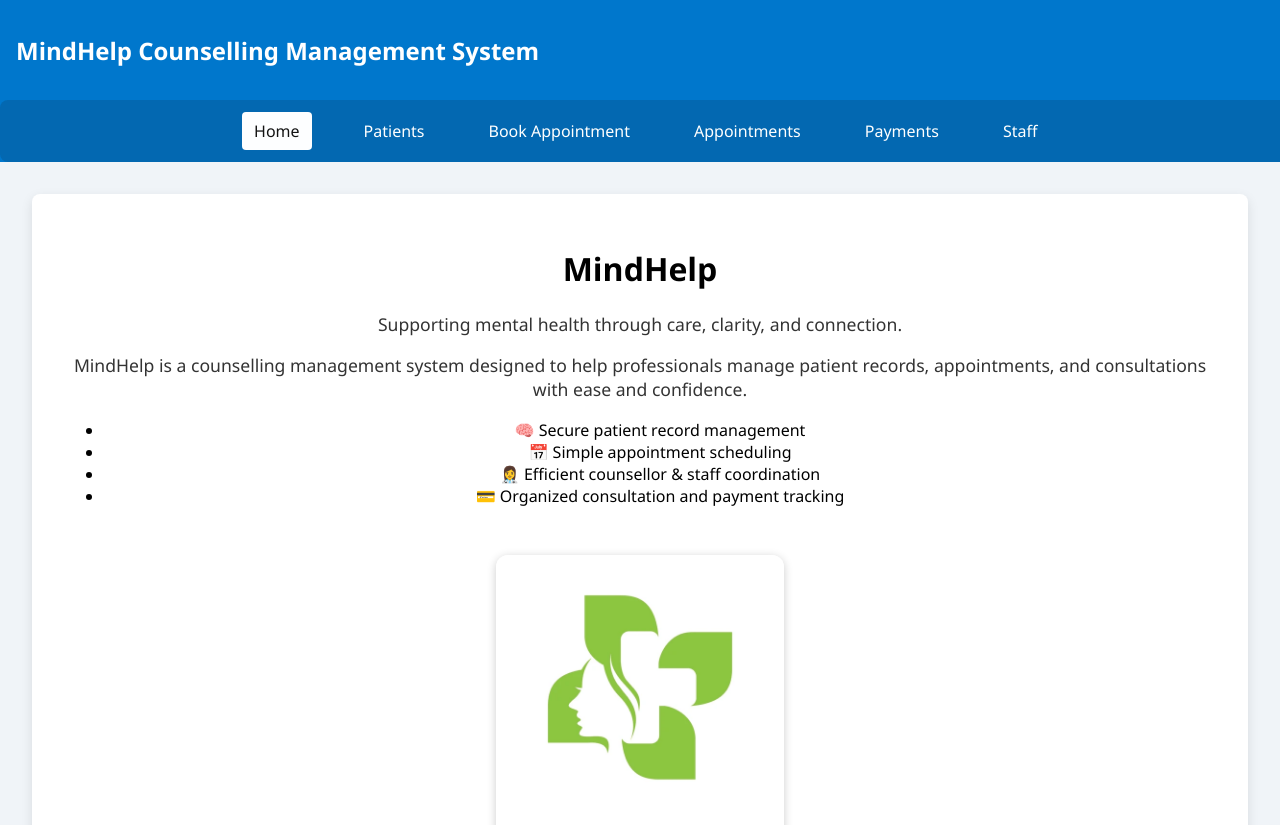
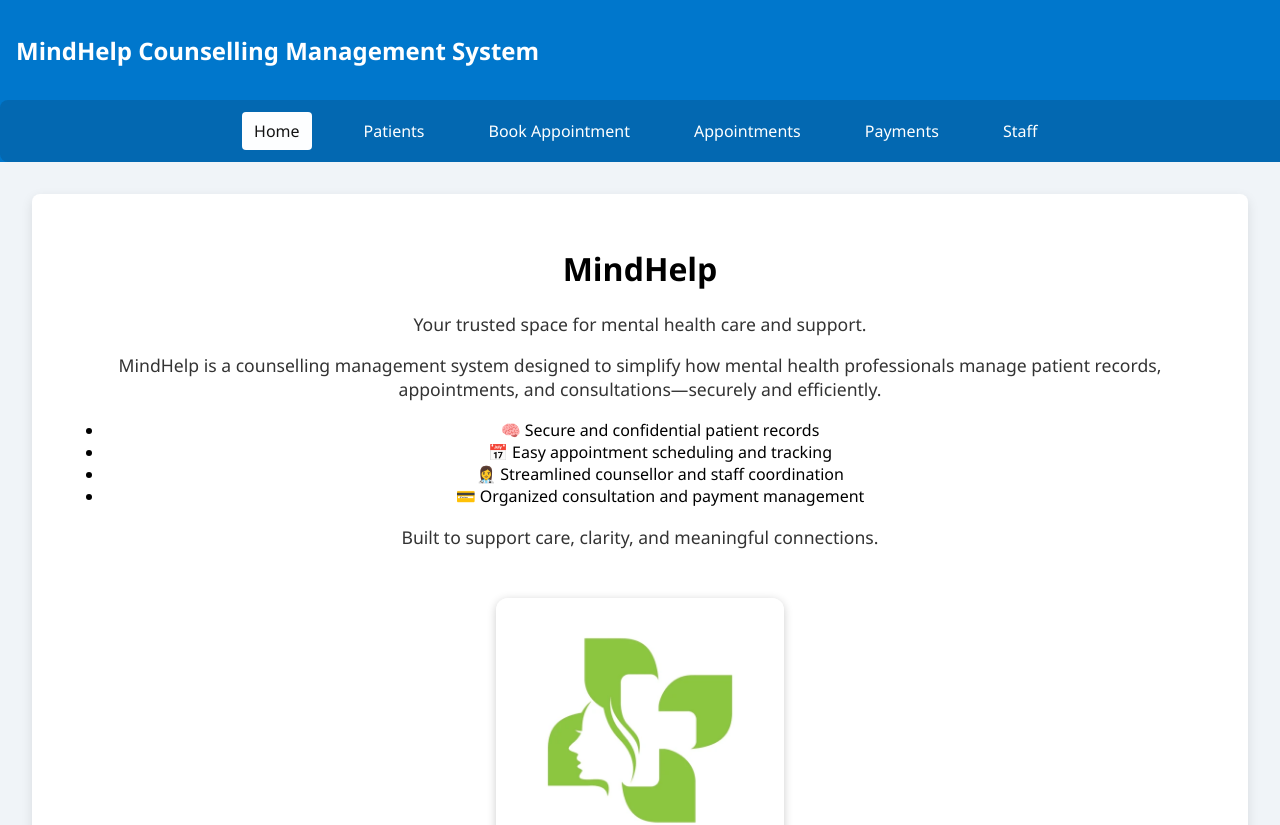
Before and after one commit to SahasSuraweera/Mind-Help-App-Frontend, a React (Create React App) app in the folder frontend/: page /home in a window 1280 px wide. Shown: the top 825 px of the page. Built offline with nearby package versions, Linux system fonts and the light colour scheme.

Commit message:
Updated home page

```diff
--- a/frontend/src/components/Home.js
+++ b/frontend/src/components/Home.js
@@ -7,27 +7,33 @@ export default function Home() {
 
       <div className="home-content">
         <h1 className="home-title">MindHelp</h1>
+
         <p className="home-subtitle">
-          Supporting mental health through care, clarity, and connection.
+          Your trusted space for mental health care and support.
         </p>
 
         <p className="home-description">
-          MindHelp is a counselling management system designed to help professionals
-          manage patient records, appointments, and consultations with ease and confidence.
+          MindHelp is a counselling management system designed to simplify how
+          mental health professionals manage patient records, appointments,
+          and consultations—securely and efficiently.
         </p>
 
         <ul className="home-features">
-          <li>🧠 Secure patient record management</li>
-          <li>📅 Simple appointment scheduling</li>
-          <li>👩‍⚕️ Efficient counsellor & staff coordination</li>
-          <li>💳 Organized consultation and payment tracking</li>
+          <li>🧠 Secure and confidential patient records</li>
+          <li>📅 Easy appointment scheduling and tracking</li>
+          <li>👩‍⚕️ Streamlined counsellor and staff coordination</li>
+          <li>💳 Organized consultation and payment management</li>
         </ul>
+
+        <p className="home-footer-text">
+          Built to support care, clarity, and meaningful connections.
+        </p>
       </div>
 
       <div className="home-image-wrapper">
         <img
           src="/logo.webp"
-          alt="MindHelp illustration"
+          alt="MindHelp system overview"
           className="home-image"
         />
       </div>
```
